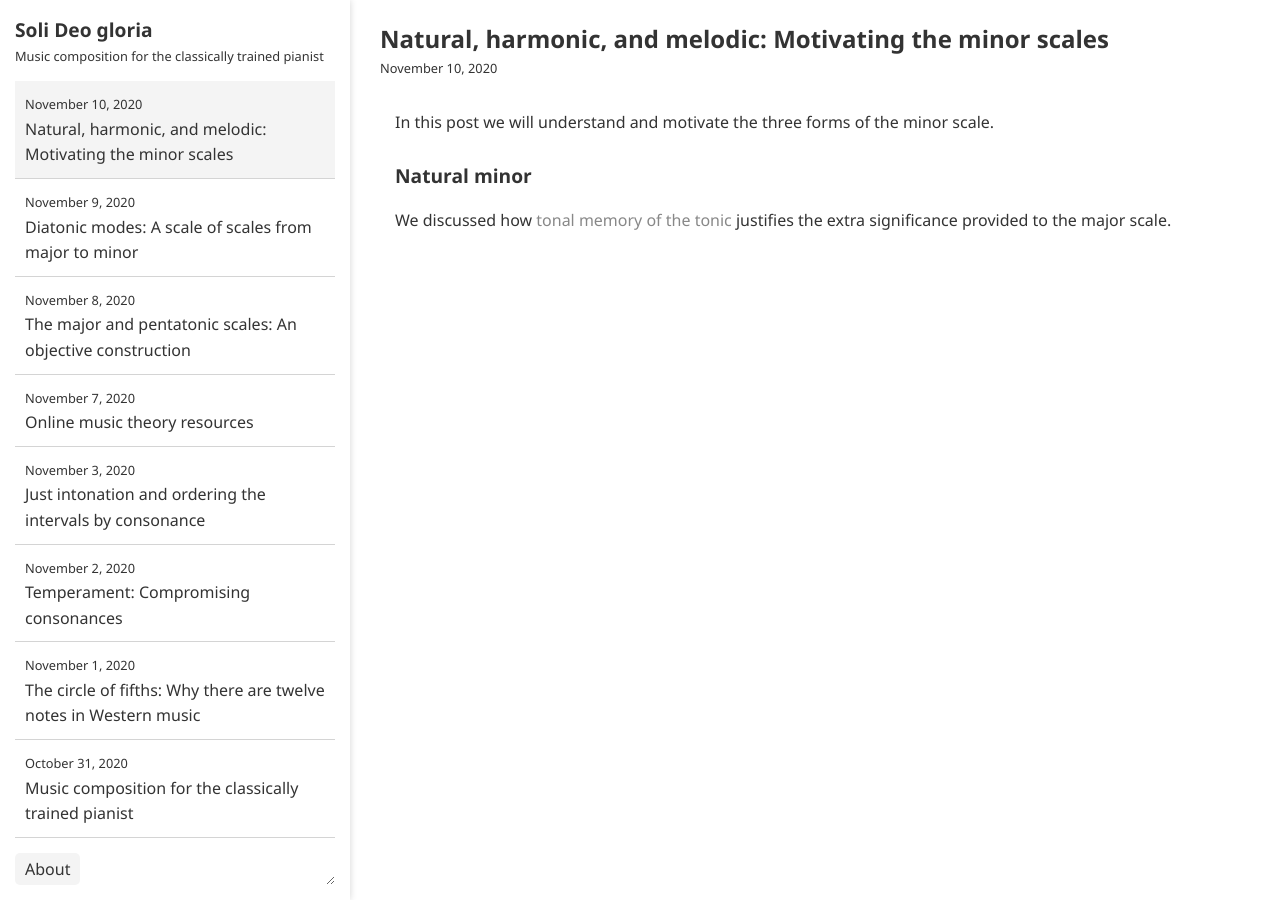
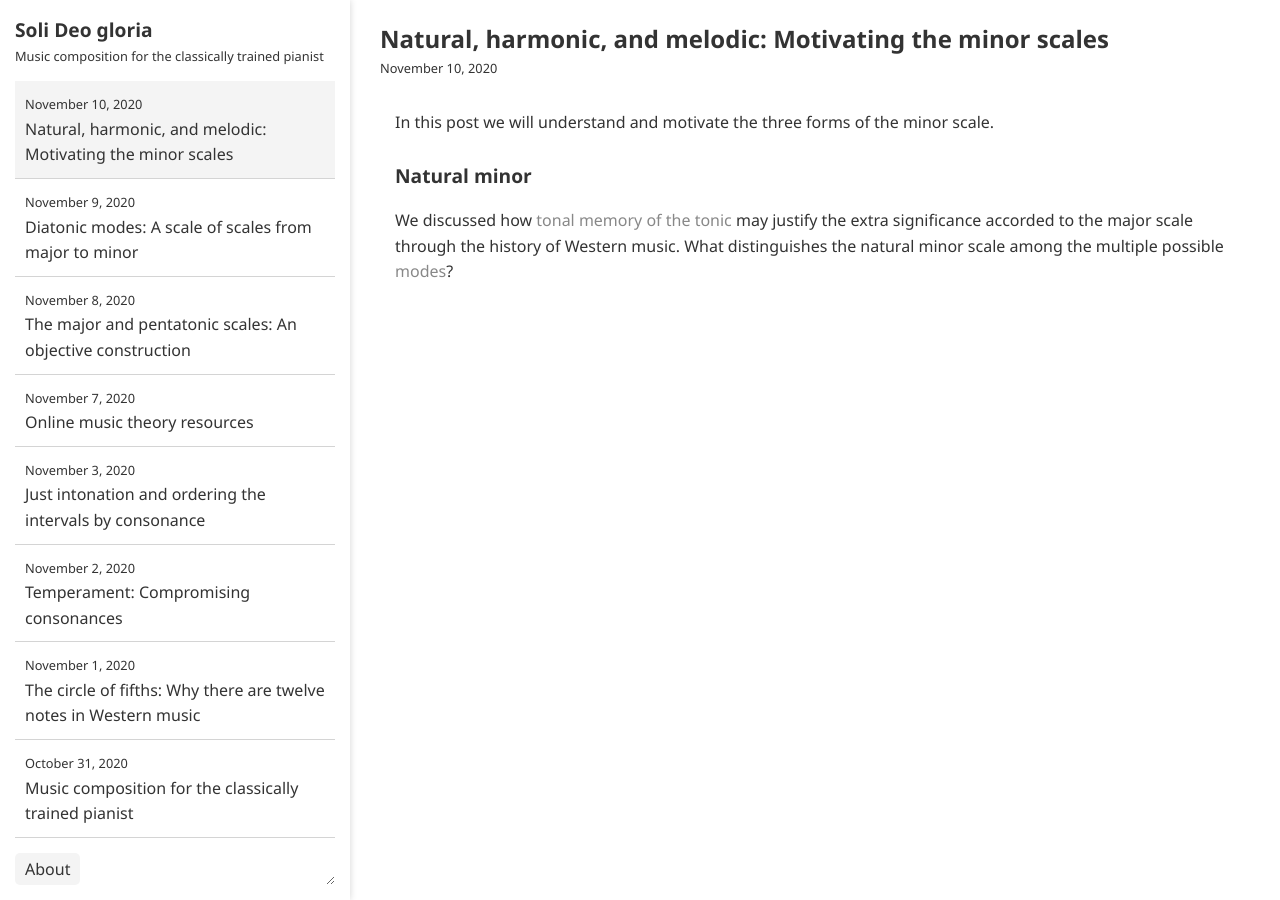
Before and after one commit to ansyblenetwork/sdg, a Jekyll site: the page built from _posts/2020-11-10-natural-harmonic-and.md, in a window 1280 px wide. Built offline with Jekyll 4.4.1, drawn with Linux system fonts in a browser that asks for light colours.

Commit message:
Update 2020-11-10-natural-harmonic-and.md

```diff
--- a/_posts/2020-11-10-natural-harmonic-and.md
+++ b/_posts/2020-11-10-natural-harmonic-and.md
@@ -6,4 +6,4 @@ In this post we will understand and motivate the three forms of the minor scale.
 
 ### Natural minor
 
-We discussed how [tonal memory of the tonic]({{ "" | relative_url }}{% post_url 2020-11-08-the-major-and %}) justifies the extra significance provided to the major scale.
+We discussed how [tonal memory of the tonic]({{ "" | relative_url }}{% post_url 2020-11-08-the-major-and %}) may justify the extra significance accorded to the major scale through the history of Western music. What distinguishes the natural minor scale among the multiple possible [modes]({{ "" | relative_url }}{% post_url 2020-11-09-diatonic-modes-a %})?
```
